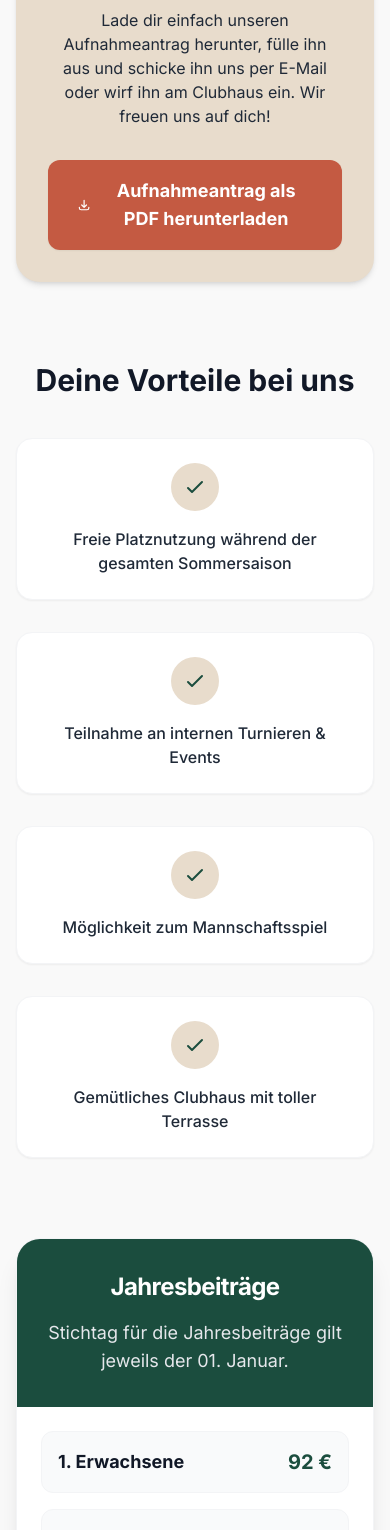
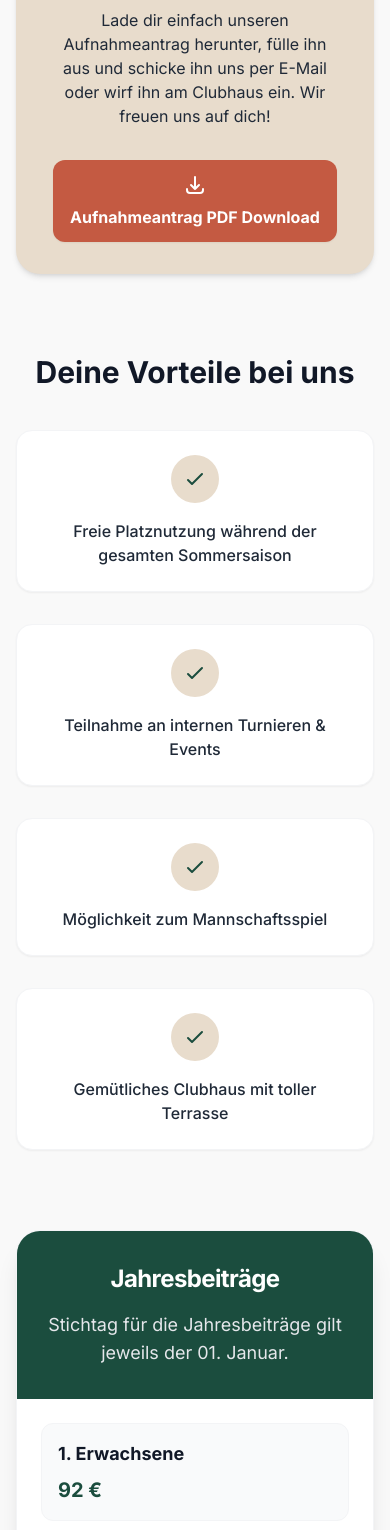
Before and after one commit to LukasW999/TCF-website, a SvelteKit app: page /mitgliedschaft in a window 390 px wide. Shown: the part 432-1962 px from the top of the page. Built offline with nearby package versions, Linux system fonts and the light colour scheme.

Commit message:
fix: mobile responsiveness optimizations down to 375px

```diff
--- a/src/routes/mannschaften/+page.svelte
+++ b/src/routes/mannschaften/+page.svelte
@@ -43,12 +43,12 @@
         <div class="grid grid-cols-1 md:grid-cols-2 gap-6">
           {#each teams as team}
             <!-- Team Card -->
-            <div class="flex items-center justify-between p-6 bg-gray-50 rounded-2xl border border-gray-100 hover:border-tennis-sand transition-colors">
+            <div class="flex flex-col sm:flex-row sm:items-center justify-between p-6 bg-gray-50 rounded-2xl border border-gray-100 hover:border-tennis-sand transition-colors gap-4 sm:gap-0">
               <div>
                 <h3 class="text-xl font-bold text-gray-900">{team.name}</h3>
                 <p class="text-gray-500">{team.format}</p>
               </div>
-              <a href="https://htv.liga.nu/cgi-bin/WebObjects/nuLigaTENDE.woa/wa/clubTeams?club=25039" target="_blank" rel="noopener noreferrer" class="text-tennis-clay hover:text-tennis-green font-medium flex items-center">
+              <a href="https://htv.liga.nu/cgi-bin/WebObjects/nuLigaTENDE.woa/wa/clubTeams?club=25039" target="_blank" rel="noopener noreferrer" class="text-tennis-clay hover:text-tennis-green font-medium flex items-center self-start sm:self-auto">
                 HTV-Tabelle
                 <svg class="ml-1 w-4 h-4" fill="none" stroke="currentColor" viewBox="0 0 24 24"><path stroke-linecap="round" stroke-linejoin="round" stroke-width="2" d="M10 6H6a2 2 0 00-2 2v10a2 2 0 002 2h10a2 2 0 002-2v-4M14 4h6m0 0v6m0-6L10 14"></path></svg>
               </a>
--- a/src/routes/mitgliedschaft/+page.svelte
+++ b/src/routes/mitgliedschaft/+page.svelte
@@ -15,9 +15,9 @@
       <p class="text-gray-800 mb-8 max-w-2xl mx-auto">
         Lade dir einfach unseren Aufnahmeantrag herunter, fülle ihn aus und schicke ihn uns per E-Mail oder wirf ihn am Clubhaus ein. Wir freuen uns auf dich!
       </p>
-      <a href="/downloads/TCF_Aufnahmeantrag_2025.pdf" target="_blank" class="inline-flex items-center px-8 py-4 border border-transparent text-lg font-bold rounded-xl shadow-sm text-white bg-tennis-clay hover:bg-opacity-90 focus:outline-none focus:ring-2 focus:ring-offset-2 focus:ring-tennis-clay transition-all">
-        <svg class="mr-3 -ml-1 h-6 w-6" fill="none" stroke="currentColor" viewBox="0 0 24 24"><path stroke-linecap="round" stroke-linejoin="round" stroke-width="2" d="M4 16v1a3 3 0 003 3h10a3 3 0 003-3v-1m-4-4l-4 4m0 0l-4-4m4 4V4"></path></svg>
-        Aufnahmeantrag als PDF herunterladen
+      <a href="/downloads/TCF_Aufnahmeantrag_2025.pdf" target="_blank" class="inline-flex flex-col sm:flex-row items-center px-4 sm:px-8 py-3 sm:py-4 border border-transparent text-base sm:text-lg font-bold rounded-xl shadow-sm text-white bg-tennis-clay hover:bg-opacity-90 focus:outline-none focus:ring-2 focus:ring-offset-2 focus:ring-tennis-clay transition-all gap-2 text-center">
+        <svg class="h-6 w-6" fill="none" stroke="currentColor" viewBox="0 0 24 24"><path stroke-linecap="round" stroke-linejoin="round" stroke-width="2" d="M4 16v1a3 3 0 003 3h10a3 3 0 003-3v-1m-4-4l-4 4m0 0l-4-4m4 4V4"></path></svg>
+        <span>Aufnahmeantrag PDF Download</span>
       </a>
     </div>
 
@@ -45,24 +45,24 @@
 
       <div class="px-6 pt-6 pb-8 sm:p-10 bg-white">
         <ul class="space-y-4">
-          <li class="flex items-center justify-between p-4 bg-gray-50 rounded-xl border border-gray-100">
+          <li class="flex flex-col sm:flex-row sm:items-center justify-between p-4 bg-gray-50 rounded-xl border border-gray-100 gap-2 sm:gap-0">
             <div>
               <p class="font-bold text-gray-900 text-lg">1. Erwachsene</p>
             </div>
-            <div class="text-xl font-extrabold text-tennis-green">92 €</div>
+            <div class="text-xl font-extrabold text-tennis-green sm:text-right">92 €</div>
           </li>
-          <li class="flex items-center justify-between p-4 bg-gray-50 rounded-xl border border-gray-100">
+          <li class="flex flex-col sm:flex-row sm:items-center justify-between p-4 bg-gray-50 rounded-xl border border-gray-100 gap-2 sm:gap-0">
             <div>
               <p class="font-bold text-gray-900 text-lg">2. Schüler, Auszubildende und Studenten</p>
               <p class="text-sm text-gray-500">ab vollendetem 18. bis max. 27. Lebensjahr</p>
             </div>
-            <div class="text-xl font-extrabold text-tennis-green">46 €</div>
+            <div class="text-xl font-extrabold text-tennis-green sm:text-right">46 €</div>
           </li>
-          <li class="flex items-center justify-between p-4 bg-gray-50 rounded-xl border border-gray-100">
+          <li class="flex flex-col sm:flex-row sm:items-center justify-between p-4 bg-gray-50 rounded-xl border border-gray-100 gap-2 sm:gap-0">
             <div>
               <p class="font-bold text-gray-900 text-lg">3. Kinder, Jugendliche und Passive</p>
             </div>
-            <div class="text-xl font-extrabold text-tennis-green">46 €</div>
+            <div class="text-xl font-extrabold text-tennis-green sm:text-right">46 €</div>
           </li>
         </ul>
       </div>
```
